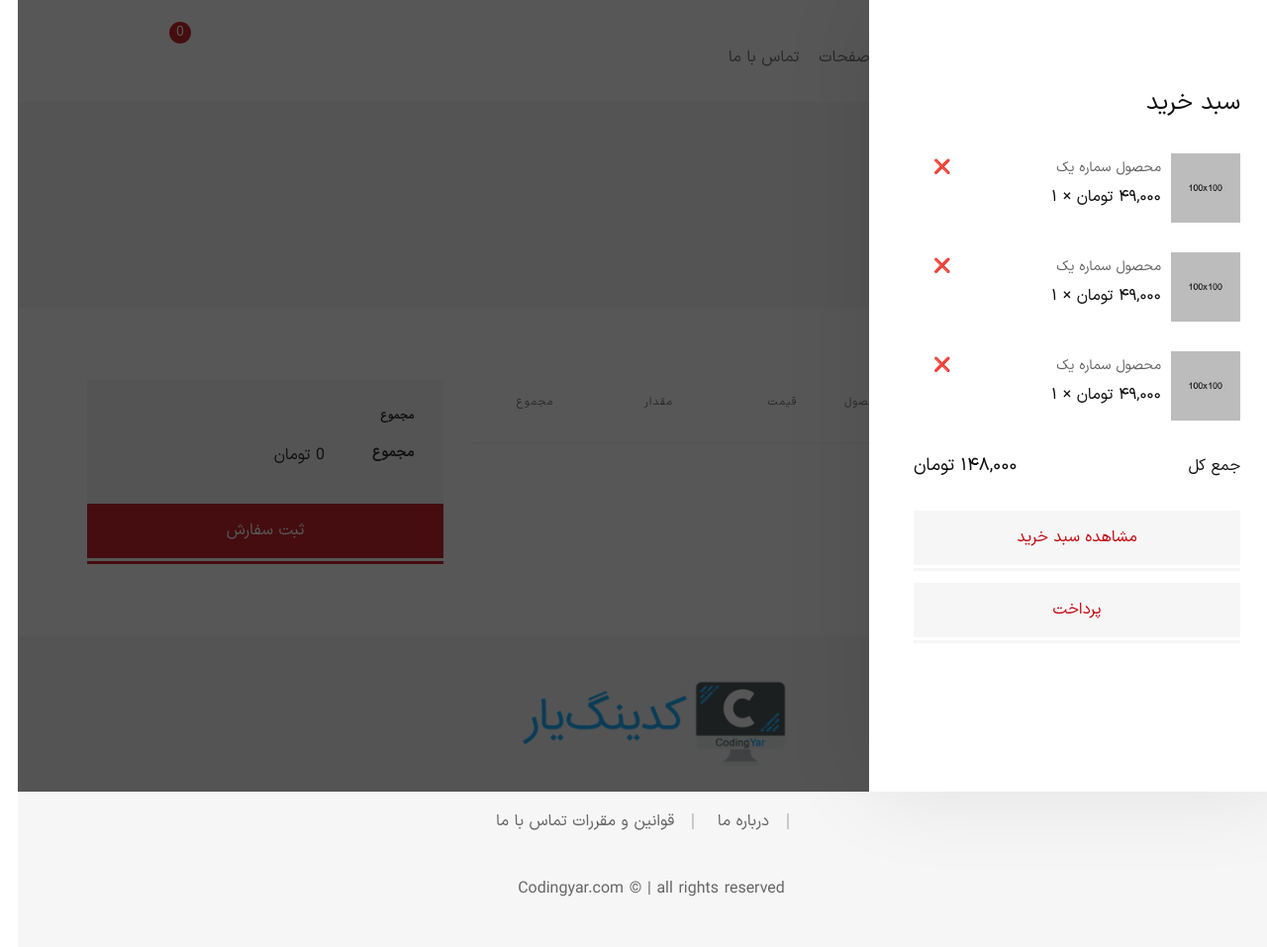
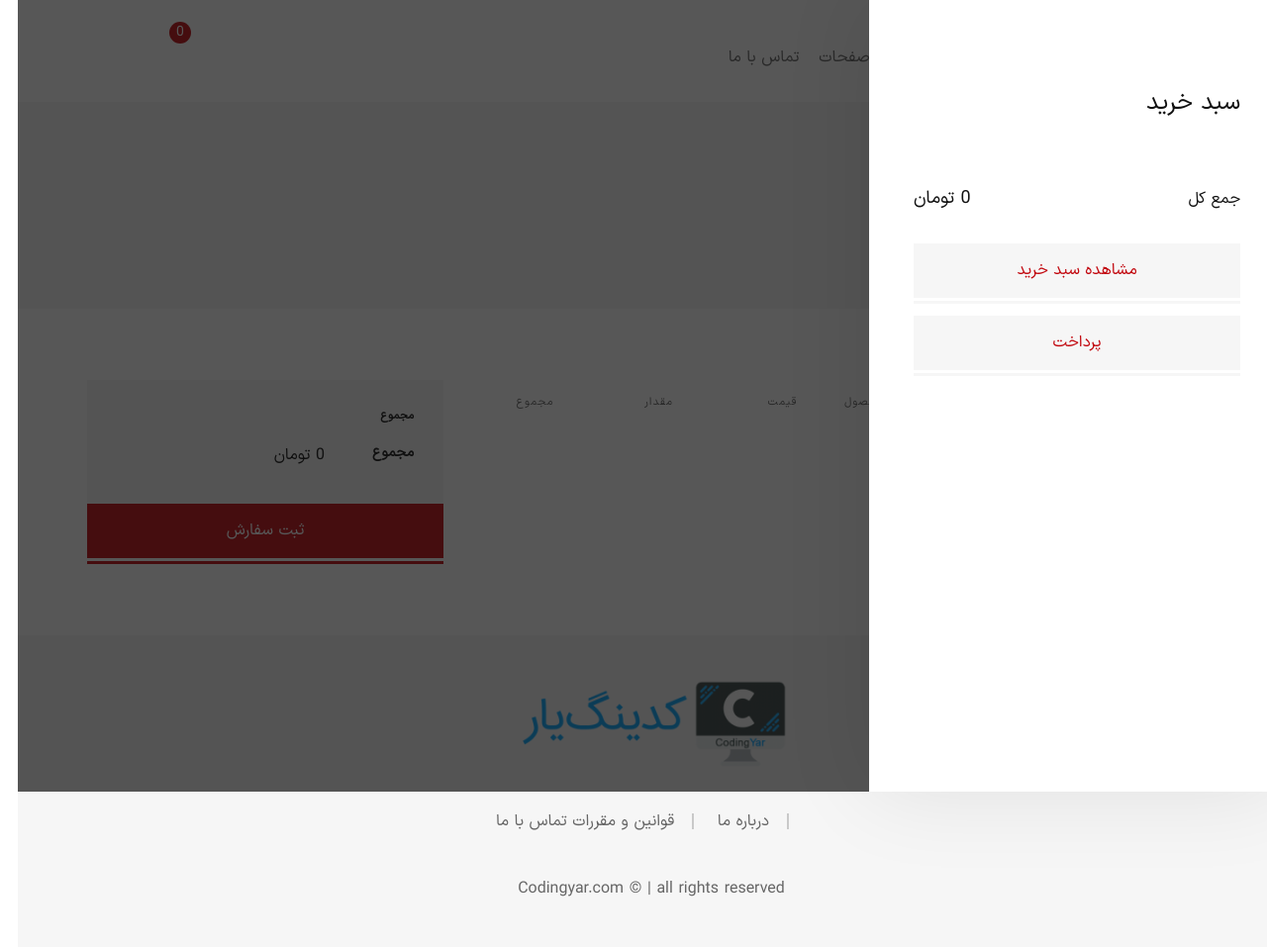
Before and after one commit to AmirHossein82x/django-online-shop, a Django app: page /store/cart/view/ in a window 1280 px wide, after a click that opens the changed part. Shown: the whole page at 99% size. Run offline with Django 4.2, Linux system fonts and the light colour scheme; lists and menus that the app fills with data are empty; parts of the project's set-up code (start-up, migrations or seed data) failed here and were passed over; some libraries are stand-ins or nearby versions; some web fonts are replaced.

Commit message:
implement mini cart

```diff
--- a/store/templates/store/cart_list.html
+++ b/store/templates/store/cart_list.html
@@ -37,10 +37,10 @@
                                             <tbody>
                                             {% for item in cart %}
                                                 <tr>
-                                                    <td class="product-remove text-left"><a href=""><i
+                                                    <td class="product-remove text-left"><a href="{% url 'cart-del-product' item.obj.pk %}"><i
                                                             class="flaticon flaticon-cross"></i></a></td>
                                                     <td class="product-thumbnail text-left">
-                                                        <img src="assets/img/products/prod-10-70x88.jpg"
+                                                        <img src="{{ item.obj.image.url }}"
                                                              alt="Product Thumnail">
                                                     </td>
                                                     <td class="product-name wide-column">
@@ -71,11 +71,13 @@
                                     </div>
                                 </div>
                             </div>
+                    {% if cart|length != 0 %}
                             <div class="row no-gutters border-top pt--20 mt--20">
                                 <div class="col-sm-6 text-sm-right">
                                     <a href="{% url 'clear-cart' %}"><button type="submit" class="cart-form__btn">خالی کردن سبد خرید</button></a>
                                 </div>
                             </div>
+                    {% endif %}
 
                     </div>
                     <div class="col-lg-4">
--- /dev/null
+++ b/store/templates/store/mini_cart.html
@@ -0,0 +1,41 @@
+    <aside class="mini-cart" id="miniCart">
+        <div class="mini-cart-wrapper">
+            <a href="" class="btn-close"><i class="flaticon flaticon-cross"></i></a>
+            <div class="mini-cart-inner">
+                <h3 class="mini-cart__heading mb--40 mb-lg--30 text-right">سبد خرید</h3>
+                <div class="mini-cart__content">
+                    <ul class="mini-cart__list text-right">
+                        {% for item in cart %}
+                            <li class="mini-cart__product d-flex justify-content-between">
+                            <div class="mini-cart__product__image">
+                                <a href="#">
+                                    <img src="{{ item.obj.image.url }}" alt="products">
+                                </a>
+                            </div>
+                            <div class="mini-cart__product__content pt-2">
+                                    <span class="mini-cart__product__title d-flex flex-row justify-content-between">
+                                        <a href="{% url 'product-detail' item.obj.slug %}"> {{ item.obj.title }} </a>
+                                        <a href="{% url 'cart-del-product' item.obj.pk %}" class="">
+                                            &#10060;
+                                        </a>
+                                    </span>
+                                <span class="mini-cart__product__quantity">
+                                        <span>{{ item.obj.final_price }} تومان</span> &#215; <span>{{ item.quantity }}</span>
+                                    </span>
+                            </div>
+                        </li>
+
+                        {% endfor %}
+                    </ul>
+                    <div class="mini-cart__total">
+                        <span>جمع کل</span>
+                        <span class="ammount">{{ cart.total_price }} تومان</span>
+                    </div>
+                    <div class="mini-cart__buttons">
+                        <a href="{% url 'cart-list' %}" class="btn btn-fullwidth btn-bg-sand mb--20">مشاهده سبد خرید</a>
+                        <a href="checkout.html" class="btn btn-fullwidth btn-bg-sand">پرداخت</a>
+                    </div>
+                </div>
+            </div>
+        </div>
+    </aside>
--- a/store/urls.py
+++ b/store/urls.py
@@ -7,4 +7,5 @@ urlpatterns = [
     path('cart/view/', views.CartView.as_view(), name='cart-list'),
     path('cart/add/<int:pk>/', views.add_product_to_cart, name='add-product-to-cart'),
     path('cart/clear', views.clear_cart, name='clear-cart'),
+    path('cart/delete/<int:pk>', views.remove_from_cart, name='cart-del-product'),
 ]
--- a/store/views.py
+++ b/store/views.py
@@ -55,3 +55,10 @@ def clear_cart(request):
     cart = Cart(request)
     cart.clear()
     return redirect('cart-list')
+
+
+def remove_from_cart(request, pk):
+    cart = Cart(request)
+    product = get_object_or_404(Product, pk=pk)
+    cart.remove_product(product=product)
+    return redirect('cart-list')
--- a/templates/_base.html
+++ b/templates/_base.html
@@ -56,7 +56,7 @@
                             <div class="mainmenu-nav d-none d-lg-block w-100 pr-3">
                                 <ul class="mainmenu d-lg-flex jusity-content-end jusity-content-lg-start pt-4">
                                     <li class="mainmenu__item menu-item-has-children active">
-                                        <a href="index.html" class="mainmenu__link">
+                                        <a href="{% url 'product-list' %}" class="mainmenu__link">
                                             <span class="mm-text">خانه</span>
                                         </a>
                                     </li>
@@ -174,80 +174,7 @@
     <!-- Search form Popup End -->
 
     <!-- Mini Cart Start -->
-    <aside class="mini-cart" id="miniCart">
-        <div class="mini-cart-wrapper">
-            <a href="" class="btn-close"><i class="flaticon flaticon-cross"></i></a>
-            <div class="mini-cart-inner">
-                <h3 class="mini-cart__heading mb--40 mb-lg--30 text-right">سبد خرید</h3>
-                <div class="mini-cart__content">
-                    <ul class="mini-cart__list text-right">
-                        <li class="mini-cart__product d-flex justify-content-between">
-                            <div class="mini-cart__product__image">
-                                <a href="#">
-                                    <img src="assets/img/products/prod-1-100x100.jpg" alt="products">
-                                </a>
-                            </div>
-                            <div class="mini-cart__product__content pt-2">
-                                    <span class="mini-cart__product__title d-flex flex-row justify-content-between">
-                                        <a href="#"> محصول سماره یک </a>
-                                        <a href="#" class="">
-                                            &#10060;
-                                        </a>
-                                    </span>
-                                <span class="mini-cart__product__quantity">
-                                        <span>۴۹,۰۰۰ تومان</span> &#215; <span>۱</span>
-                                    </span>
-                            </div>
-                        </li>
-                        <li class="mini-cart__product d-flex justify-content-between">
-                            <div class="mini-cart__product__image">
-                                <a href="#">
-                                    <img src="assets/img/products/prod-1-100x100.jpg" alt="products">
-                                </a>
-                            </div>
-                            <div class="mini-cart__product__content pt-2">
-                                    <span class="mini-cart__product__title d-flex flex-row justify-content-between">
-                                        <a href="#"> محصول سماره یک </a>
-                                        <a href="#" class="">
-                                            &#10060;
-                                        </a>
-                                    </span>
-                                <span class="mini-cart__product__quantity">
-                                        <span>۴۹,۰۰۰ تومان</span> &#215; <span>۱</span>
-                                    </span>
-                            </div>
-                        </li>
-                        <li class="mini-cart__product d-flex justify-content-between">
-                            <div class="mini-cart__product__image">
-                                <a href="#">
-                                    <img src="assets/img/products/prod-1-100x100.jpg" alt="products">
-                                </a>
-                            </div>
-                            <div class="mini-cart__product__content pt-2">
-                                    <span class="mini-cart__product__title d-flex flex-row justify-content-between">
-                                        <a href="#"> محصول سماره یک </a>
-                                        <a href="#" class="">
-                                            &#10060;
-                                        </a>
-                                    </span>
-                                <span class="mini-cart__product__quantity">
-                                        <span>۴۹,۰۰۰ تومان</span> &#215; <span>۱</span>
-                                    </span>
-                            </div>
-                        </li>
-                    </ul>
-                    <div class="mini-cart__total">
-                        <span>جمع کل</span>
-                        <span class="ammount">۱۴۸,۰۰۰ تومان</span>
-                    </div>
-                    <div class="mini-cart__buttons">
-                        <a href="cart.html" class="btn btn-fullwidth btn-bg-sand mb--20">مشاهده سبد خرید</a>
-                        <a href="checkout.html" class="btn btn-fullwidth btn-bg-sand">پرداخت</a>
-                    </div>
-                </div>
-            </div>
-        </div>
-    </aside>
+    {% include 'store/mini_cart.html' %}
     <!-- Mini Cart End -->
 
     <!-- Global Overlay Start -->
```
Also changed, not shown: db.sqlite3.
